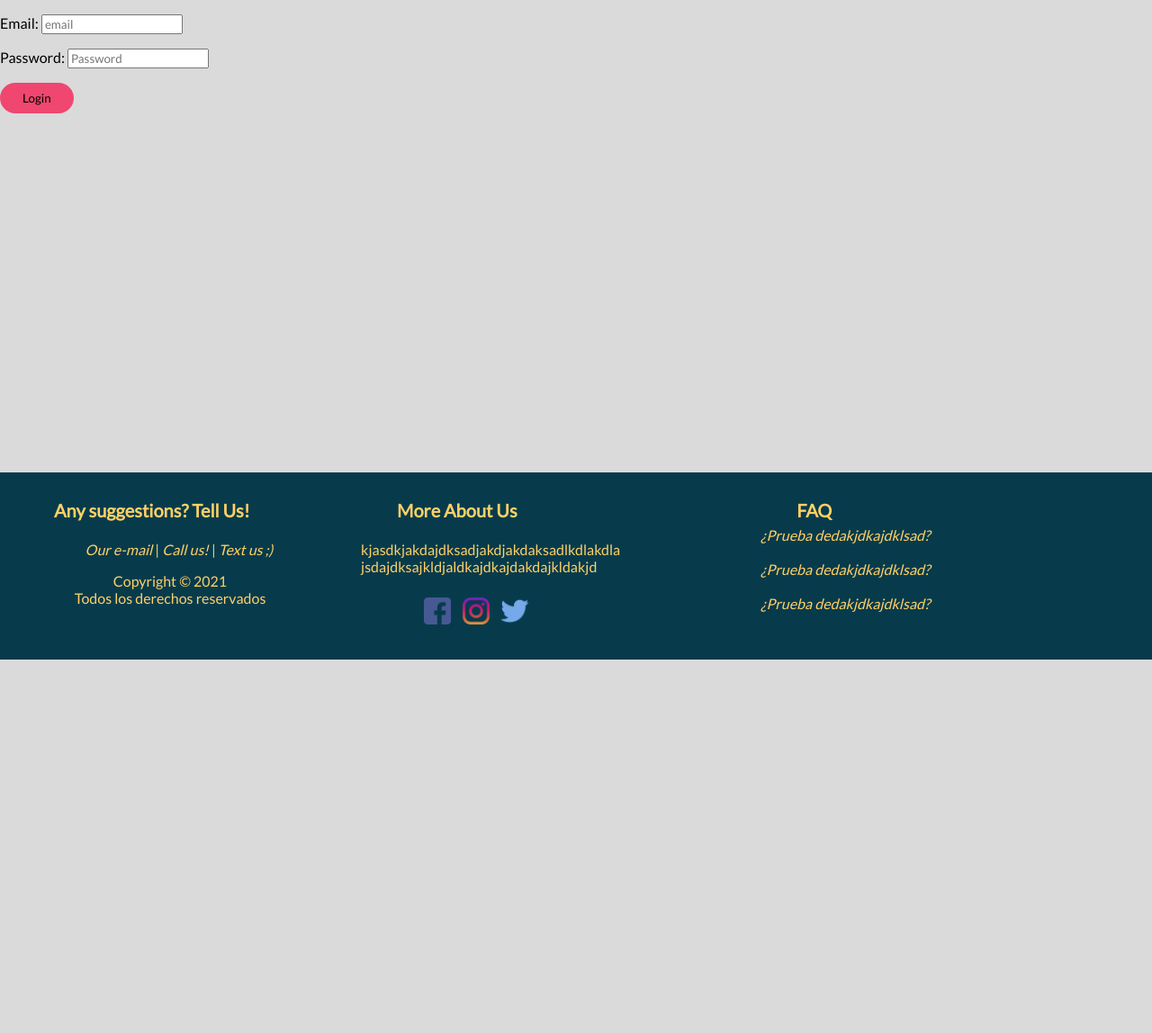
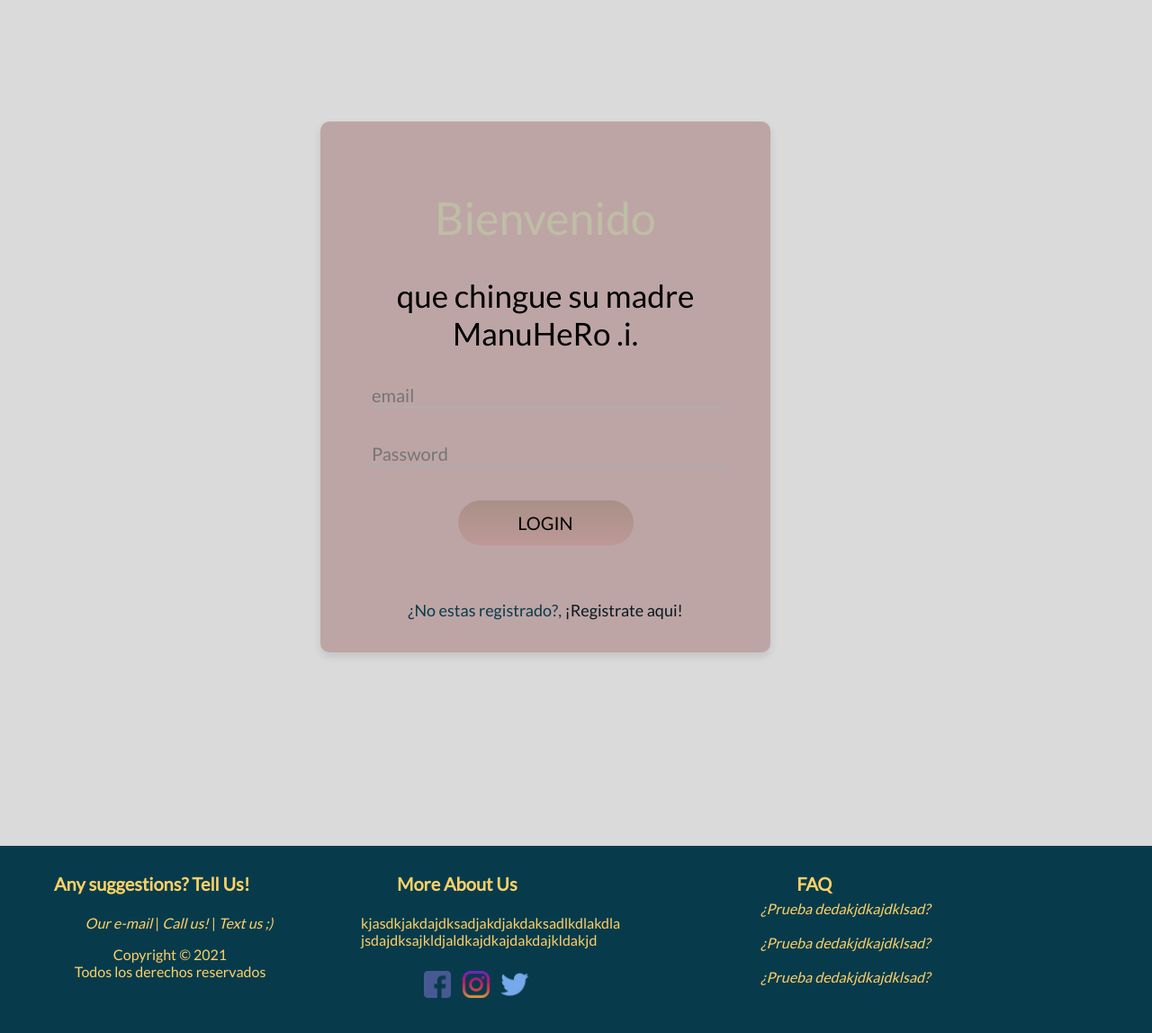
Before and after one commit to Mokkuman/bidding, a Django app: page /login in a window 1280 px wide. Shown: the part 67-1215 px from the top of the page at 90% size. Before the commit the page ends 800 px from the top, so only its background shows below. Run offline with Django 3.2, Linux system fonts and the light colour scheme.

Commit message:
Stylizing the login page

```diff
--- a/users/static/users/formStyle.css
+++ b/users/static/users/formStyle.css
@@ -1,9 +1,136 @@
-.form{
-    /*border: 3px solid black;*/
+.wrap-button {
+    width: 50%;
+    display: block;
+    position: relative;
+    z-index: 1;
+    border-radius: 25px;
+    overflow: hidden;
+    margin: 0 auto;
+}
+
+.login-button {
+    width: 100%;
+    height: 100%;
+    top: 0;
+    left: -100%;
+    transition: all .4s;
+    background: linear-gradient(#a99087, #bd9897);
+
+}
+
+#btnSubmit{
+    text-align: center;
+    font-size: 20px;
+    text-transform: uppercase;
+    height: 50px;
+    outline: none !important;
+    border: none;
+    background: 0 0;
+    margin: 0;
+    color:black;
+    width: 100%;
+}
+
+.container-login {
+    width: 90%;
+    min-height: 100vh;
+    display: flex;
+    flex-wrap: wrap;
+    justify-content: center;
+    align-items: center;
+    padding: 30px;
+}
+
+.wrap-login {
+    width: 390px;
+    background-color: #bea5a5;
+    border-radius: 10px;
+    overflow: hidden;
+    padding: 77px 55px 33px 55px;
+    box-shadow: 0 5px 10px 0px rgba(0, 0, 0, 0.1);
+}
+
+.wrap-login2 {
+    text-align: center;
+}
+
+.welcome-title {
+    color: #bebea5;
+    font-size: 50px;
+    text-align: center;
+    display: block;
+}
+
+.wrap-login2 input {
+    outline: none;
+    border: none;
+    display: inline-block;
+}
+
+.wrap-login2 p {
+    color: black;
+    /*text-transform: uppercase;*/
+    font-size: 35px;
+}
+
+.signup-link {
+    padding-top: 60px;
+    text-align: center;
+}
+
+.signup-registry {
+    font-size: 18px;
+    line-height: 1.4;
+    color: #073b4c;
+}
+
+/*.signup-link a, a:hover {
+    text-decoration: none;
+    color: inherit;
+}*/
+
+.signup-text {
+    font-size: 18px;
+    color: #061a20;
+}
+
+a {
+    margin: 0;
+    transition: all .4s;
+    touch-action: manipulation;
+    text-decoration: none;
+    background-color: transparent;
+}
+
+a:hover {
+    text-decoration: none;
+    color: #a56e6e
+}
+
+#id_email {
+    width: 100%;
+    font-size: 20px;
+    border-bottom: 2px solid #adadad;
+    margin-bottom: 37px;
+    background: transparent;
+}
+
+#id_password {
+    width: 100%;
+    font-size: 20px;
+    border-bottom: 2px solid #adadad;
+    margin-bottom: 37px;
+    background: transparent;
+}
+
+
+/* INICIO DE ESTILADO PARA EL SIGN UP */
+.container-signup {
     text-align: center;
     margin: 1em;
+
 }
 
-#submitBtn{
-    margin-top: 1em;
+#hint_id_password1 {
+    color: navajowhite;
 }
--- a/users/templates/users/login.html
+++ b/users/templates/users/login.html
@@ -1,4 +1,9 @@
 {% extends 'core/layout.html' %}
+{% load static %}
+
+{% block cssPath %}
+    <link rel="stylesheet" href="{% static 'users/formStyle.css' %}"  type="text/css"/>
+{% endblock cssPath %}
 
 {% block title %}
     LOGIN
@@ -6,9 +11,30 @@
 
 {% block body %}
     {{msg}}
-     <form method = "POST" action="{% url 'users:loginV' %}" >
-        {% csrf_token %}
-        {{form.as_p}}
-        <button id="btnSubmit" type="submit" value="Login"> Login</button>
-    </form>
+    <div class="container-login">
+        <div class="wrap-login">
+        <form method = "POST" action="{% url 'users:loginV' %}" >
+            {% csrf_token %}
+            <div class="wrap-login2">
+                <span class="welcome-title"> Bienvenido </span>
+                <p> que chingue su madre ManuHeRo .i. </p>
+                <div class="UserEmail">
+                    {{form.email}}
+                </div>
+                <div class="UserPassword">
+                    {{form.password}}
+                </div>
+                <div class="wrap-button">
+                    <div class="login-button">
+                        <button id="btnSubmit" type="submit" value="Login"> Login</button>
+                    </div>
+                </div>
+                <div class="signup-link">
+                    <span class="signup-registry">¿No estas registrado?, </span>
+                    <a class="signup-text" href="{% url 'users:signup' %}">¡Registrate aqui!</a>
+                </div>
+            </div>
+        </form>
+        </div>
+    </div>
 {% endblock body %}
```
Also changed, not shown: users/templates/users/signup.html (+11 -6 lines).
